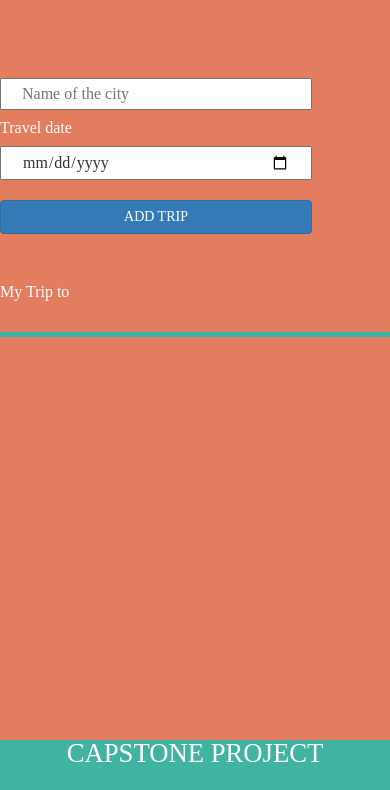
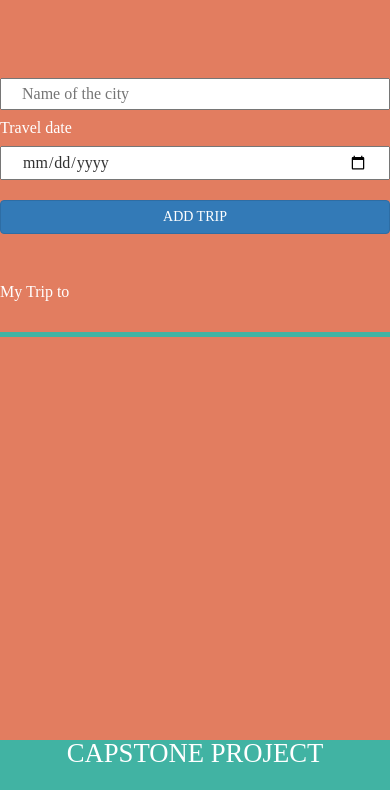
Before and after one commit to isidrolo80/udacity-frontend-final, a website built with webpack: page src/client/views/index.html in a window 390 px wide. Shown: the part 54-844 px from the top of the page. Built offline with nearby package versions, Linux system fonts and the light colour scheme.

Commit message:
Code is cleaned up and mobile views working correctly

```diff
--- a/src/client/js/formHandler.js
+++ b/src/client/js/formHandler.js
@@ -3,13 +3,8 @@ function countdown(tripDate) {
     console.log("right now: "+newDate)
     console.log("trip date: "+tripDate)
 
-    //let today = new Date().toISOString().slice(0, 10)
     var difference = new Date(tripDate.getTime() - newDate.getTime());
-    //difference.setHours(0, 0, 0, 0);
     console.log('difference '+difference)
-    //console.log(difference.getFullYear() - 1970) //The date starts in 1970 so the result will always show as 1970 and we have to substract this value
-    //console.log(difference.getMonth())
-    //console.log(difference.getDate())
     return difference
 }
 
@@ -72,11 +67,10 @@ function handleSubmit(event) {
     //Check if the URL provided is valid
     let tripDate = new Date(date)
     tripDate = new Date(tripDate.setDate(tripDate.getDate() + 1))
-    //console.log('dateOnEvent: '+tripDate);
     let difference = countdown(tripDate)
     let differenceDays = countdown1(tripDate)
 
-    fetch('http://localhost:8081/makeSummary', {
+    fetch('http://localhost:8081/cityInfo', {
         method: 'POST',
          headers: {
             'Content-Type': 'application/json',
@@ -99,8 +93,6 @@ function handleSubmit(event) {
             requestWeather(data.lat, data.lng, differenceDays)
             requestImage(city)
     })
-
-
 }
 
 
--- a/src/client/styles/form.scss
+++ b/src/client/styles/form.scss
@@ -1,6 +1,6 @@
 input {
     padding: 5px 20px;
-    width: 80%;
+    width: 100%;
     line-height: 18px;
     margin: 10px 0;
 }
--- a/src/client/views/index.html
+++ b/src/client/views/index.html
@@ -21,7 +21,8 @@
         <main>
             <section>
                 <form class="" onsubmit="return Client.handleSubmit(event)">
-                    <div class="col-8">
+                    <div class="row">
+                    <div class="col-md-12">
                     <input id="city" type="text" name="input" value="" placeholder="Name of the city">
                     <br>
                     <label>Travel date </label>
@@ -29,6 +30,7 @@
                     <input type="date" value="" id="date">
                     <input class="btn btn-primary" type="submit" name="" value="ADD TRIP" onclick="return Client.handleSubmit(event)" onsubmit="return handleSubmit(event)">
                     </div>
+                </div>
                 </form>
             <section>
 
```
Also changed, not shown: src/server/index.js (+3 -31 lines), README.md.
